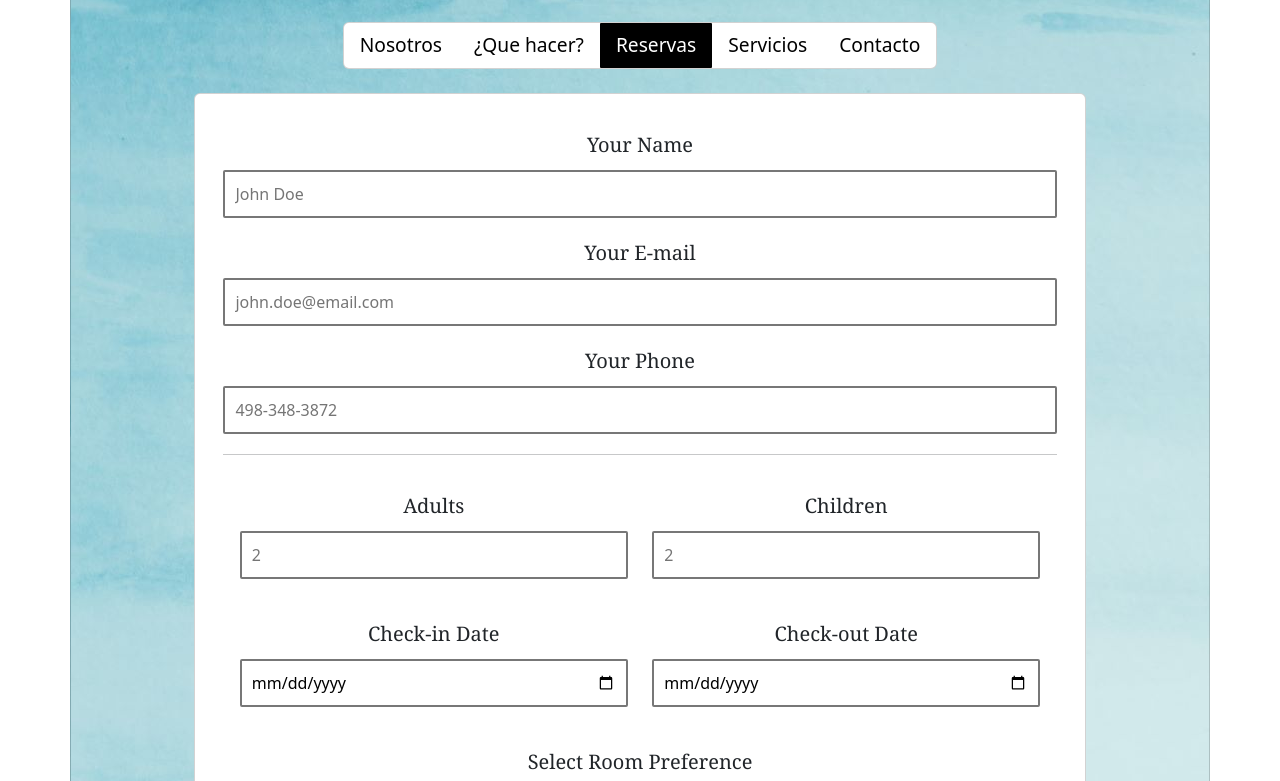
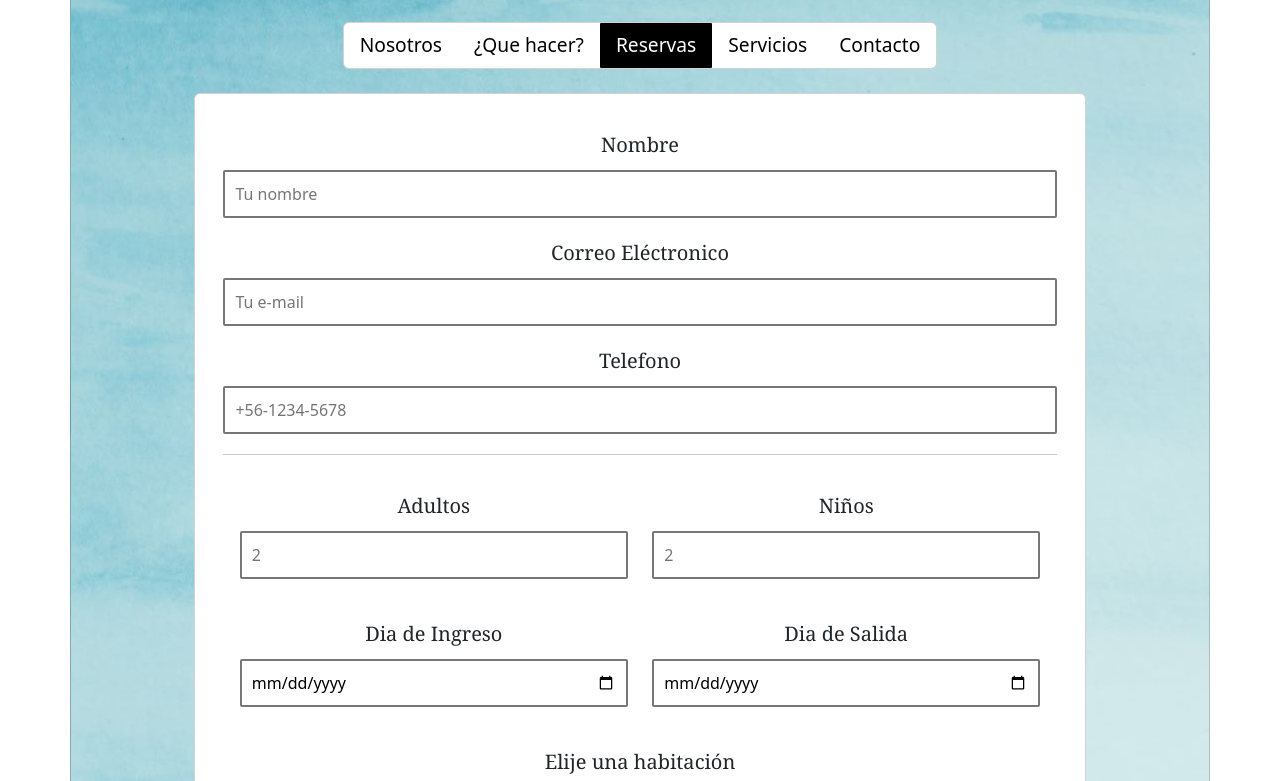
Before and after one commit to PhilDevRhythm/Summer-Lodge-v1.0, a website: page pages/reservas.html in a window 1280 px wide. Shown: the part 171-952 px from the top of the page. Drawn offline with nearby package versions, Linux system fonts and the light colour scheme.

Commit message:
proyecto final entrega 3

```diff
--- a/css/_background.scss
+++ b/css/_background.scss
@@ -1,12 +1,18 @@
-#logo_container{
+#logo_container {
     align-items: center;
     background-size: cover;
     display: flex;
-    align-items: center;
     justify-content: center;
-    }
-#root_background{
+
+}
+
+#root_background {
     background-image: url(../img/background.jpg);
     display: flex;
 
 }
+
+body {
+    //background-image: url(../img/background.jpg);//
+    background-size: cover;
+}
--- a/css/_content.scss
+++ b/css/_content.scss
@@ -9,9 +9,6 @@
     justify-content: center;
     align-items: center;
     align-self: center;
-
-
-
 }
 
 #container_season_choose {
@@ -20,8 +17,6 @@
     flex-direction: column;
     align-items: center;
     justify-items: center;
-
-
 }
 
 
@@ -32,8 +27,9 @@
     display: flex;
     flex-direction: row;
     flex-wrap: nowrap;
+    text-align: center;
 }
 
-.popup_window{
-    @include border-custom(solid,200px 200px,red)
+.popup_window {
+    @include border-custom(solid, 200px 200px, red)
 }
--- a/pages/reservas.html
+++ b/pages/reservas.html
@@ -48,37 +48,37 @@
       <div class="card-body">
         <form action="reservation.php" method="post">
           <div class="elem-group">
-            <label for="name">Your Name</label>
-            <input type="text" id="name" name="visitor_name" placeholder="John Doe" pattern=[A-Z\sa-z]{3,20} required>
+            <label for="name">Nombre</label>
+            <input type="text" id="name" name="visitor_name" placeholder="Tu nombre" pattern=[A-Z\sa-z]{3,20} required>
           </div>
           <div class="elem-group">
-            <label for="email">Your E-mail</label>
-            <input type="email" id="email" name="visitor_email" placeholder="john.doe@email.com" required>
+            <label for="email">Correo Eléctronico</label>
+            <input type="email" id="email" name="visitor_email" placeholder="Tu e-mail" required>
           </div>
           <div class="elem-group">
-            <label for="phone">Your Phone</label>
-            <input type="tel" id="phone" name="visitor_phone" placeholder="498-348-3872"
+            <label for="phone">Telefono</label>
+            <input type="tel" id="phone" name="visitor_phone" placeholder="+56-1234-5678"
               pattern=(\d{3})-?\s?(\d{3})-?\s?(\d{4}) required>
           </div>
           <hr>
           <div class="elem-group inlined">
-            <label for="adult">Adults</label>
+            <label for="adult">Adultos</label>
             <input type="number" id="adult" name="total_adults" placeholder="2" min="1" required>
           </div>
           <div class="elem-group inlined">
-            <label for="child">Children</label>
+            <label for="child">Niños</label>
             <input type="number" id="child" name="total_children" placeholder="2" min="0" required>
           </div>
           <div class="elem-group inlined">
-            <label for="checkin-date">Check-in Date</label>
+            <label for="checkin-date">Dia de Ingreso</label>
             <input type="date" id="checkin-date" name="checkin" required>
           </div>
           <div class="elem-group inlined">
-            <label for="checkout-date">Check-out Date</label>
+            <label for="checkout-date">Dia de Salida</label>
             <input type="date" id="checkout-date" name="checkout" required>
           </div>
           <div class="elem-group">
-            <label for="room-selection">Select Room Preference</label>
+            <label for="room-selection">Elije una habitación</label>
             <select id="room-selection" name="room_preference" required>
               <option value="">Elije una habitación</option>
               <option value="single">Single</option>
@@ -91,7 +91,7 @@
           <hr>
           <div class="elem-group">
             <label for="message">Algo mas?</label>
-            <textarea id="message" name="visitor_message" placeholder="Tell us anything else that might be important."
+            <textarea id="message" name="visitor_message" placeholder="Quizas tenemos lo que necesitas, preguntanos."
               required></textarea>
           </div>
           <button type="submit">Reservar habitaciones</button>
```
Also changed, not shown: index.html (+1 -1 lines), css/main.css, img/wave_down.svg (added), img/wave_up.svg (added).
